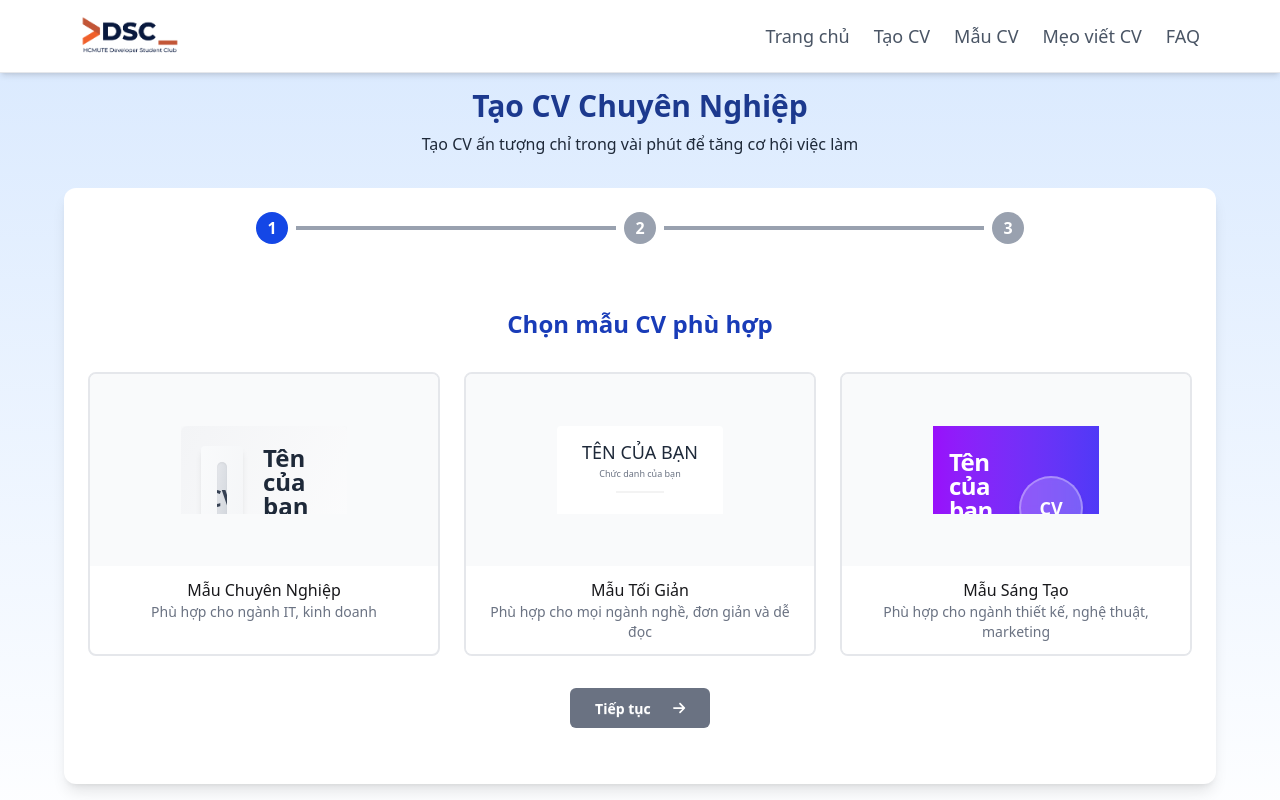
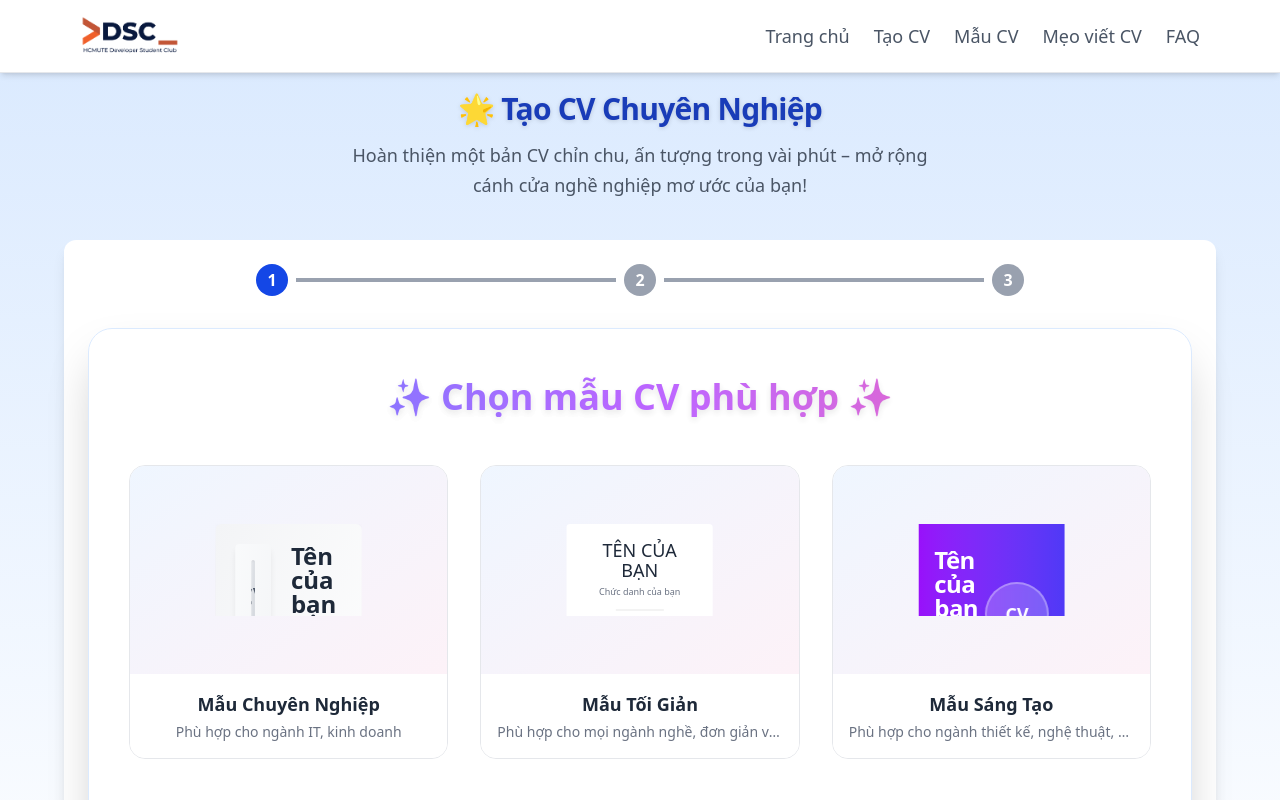
Before and after one commit to hcmute-dsc/Web-CV-boots-AI-fe, a React (Vite) app: page /cvgenerate in a window 1280 px wide. Shown: the top 800 px of the page. Built offline with nearby package versions, Linux system fonts and the light colour scheme.

Commit message:
UpdateUI

```diff
--- a/package.json
+++ b/package.json
@@ -25,6 +25,7 @@
     "daisyui": "^5.0.18",
     "html-to-image": "^1.11.13",
     "html2canvas": "^1.4.1",
+    "html2pdf.js": "^0.10.3",
     "jspdf": "^3.0.1",
     "postcss": "^8.5.3",
     "react": "^19.0.0",
--- a/src/components/cv/TemplateSelector.tsx
+++ b/src/components/cv/TemplateSelector.tsx
@@ -34,25 +34,32 @@ const TemplateSelector: React.FC<TemplateSelectorProps> = ({
   };
 
   return (
-    <div className="grid grid-cols-1 md:grid-cols-3 gap-6 mb-8">
+    <div className="grid grid-cols-1 md:grid-cols-3 gap-8 mb-12">
       {templateList.map((template) => (
         <div
           key={template.id}
-          className={`cursor-pointer rounded-lg overflow-hidden border-2 transition-all duration-300 hover:shadow-xl ${
+          className={`group cursor-pointer rounded-2xl overflow-hidden transition-all duration-300 transform hover:-translate-y-1 hover:shadow-2xl ${
             selectedTemplate === template.id
-              ? "border-blue-500 shadow-lg"
-              : "border-gray-200"
+              ? "border-4 border-pink-500 shadow-lg scale-[1.02]"
+              : "border border-gray-200"
           }`}
           onClick={() => onSelectTemplate(template.id)}
         >
-          <div className="h-48 bg-gray-50 p-2 flex items-center justify-center">
-            <div className="w-full h-full overflow-hidden relative transform scale-50">
+          {/* Khung preview CV */}
+          <div className="h-52 bg-gradient-to-br from-blue-50 to-pink-50 p-3 flex items-center justify-center">
+            <div className="w-full h-full overflow-hidden relative transform scale-[0.5]">
               {renderTemplatePreview(template.id)}
             </div>
           </div>
-          <div className="p-3 bg-white text-center">
-            <h3 className="font-medium">{template.name}</h3>
-            <p className="text-sm text-gray-500">{template.description}</p>
+
+          {/* Thông tin bên dưới */}
+          <div className="p-4 bg-white text-center">
+            <h3 className="font-semibold text-lg text-gray-800 group-hover:text-pink-600 transition">
+              {template.name}
+            </h3>
+            <p className="text-sm text-gray-500 mt-1 whitespace-nowrap overflow-hidden text-ellipsis">
+              {template.description}
+            </p>
           </div>
         </div>
       ))}
--- a/src/components/templates/ModernCVTemplate.tsx
+++ b/src/components/templates/ModernCVTemplate.tsx
@@ -1,25 +1,27 @@
 const HarvardCVTemplate = () => {
   return (
-    <div className="bg-gradient-to-br from-gray-100 to-white text-gray-800 p-10 rounded-xl shadow-2xl">
-      <div className="flex flex-col md:flex-row gap-10">
+    <div className="bg-gradient-to-br from-gray-100 to-white text-gray-800 p-4 md:p-10 rounded-xl shadow-2xl">
+      <div className="flex flex-col md:flex-row gap-6 md:gap-10">
         {/* Sidebar */}
-        <div className="md:w-1/3 bg-gradient-to-br from-gray-50 to-gray-100 p-8 rounded-lg shadow-lg">
+        <div className="w-full md:w-1/3 bg-gradient-to-br from-gray-50 to-gray-100 p-6 md:p-8 rounded-lg shadow-lg">
           {/* Avatar */}
-          <div className="avatar mb-8 flex justify-center">
-            <div className="w-36 h-36 rounded-full bg-gradient-to-br from-gray-200 to-gray-300 flex items-center justify-center shadow-inner">
-              <span className="text-5xl text-gray-700 font-extrabold">JD</span>
+          <div className="avatar mb-6 md:mb-8 flex justify-center">
+            <div className="w-28 h-28 md:w-36 md:h-36 rounded-full bg-gradient-to-br from-gray-200 to-gray-300 flex items-center justify-center shadow-inner">
+              <span className="text-4xl md:text-5xl text-gray-700 font-extrabold">
+                JD
+              </span>
             </div>
           </div>
 
           {/* Contact Information */}
-          <h2 className="text-2xl font-bold mb-6 text-gray-700">
+          <h2 className="text-xl md:text-2xl font-bold mb-4 md:mb-6 text-gray-700">
             Contact Information
           </h2>
-          <div className="divider my-3"></div>
-          <p className="mb-3">
+          <div className="divider my-2 md:my-3"></div>
+          <p className="mb-2">
             <span className="font-semibold">Email:</span> john.doe@example.com
           </p>
-          <p className="mb-3">
+          <p className="mb-2">
             <span className="font-semibold">Phone:</span> (123) 456-7890
           </p>
           <p className="mb-6">
@@ -27,9 +29,11 @@ const HarvardCVTemplate = () => {
           </p>
 
           {/* Skills */}
-          <h2 className="text-2xl font-bold mb-6 text-gray-700">Skills</h2>
-          <div className="divider my-3"></div>
-          <ul className="list-disc pl-6 mb-8 text-gray-600 space-y-2">
+          <h2 className="text-xl md:text-2xl font-bold mb-4 md:mb-6 text-gray-700">
+            Skills
+          </h2>
+          <div className="divider my-2 md:my-3"></div>
+          <ul className="list-disc pl-5 text-sm md:text-base text-gray-600 space-y-2 mb-6 md:mb-8">
             <li>React</li>
             <li>TypeScript</li>
             <li>Node.js</li>
@@ -39,9 +43,11 @@ const HarvardCVTemplate = () => {
           </ul>
 
           {/* Education */}
-          <h2 className="text-2xl font-bold mb-6 text-gray-700">Education</h2>
-          <div className="divider my-3"></div>
-          <div className="text-gray-600 space-y-4">
+          <h2 className="text-xl md:text-2xl font-bold mb-4 md:mb-6 text-gray-700">
+            Education
+          </h2>
+          <div className="divider my-2 md:my-3"></div>
+          <div className="text-sm md:text-base text-gray-600 space-y-4">
             <div>
               <p className="font-semibold">Masters in Computer Science</p>
               <p>Stanford University, 2016-2018</p>
@@ -54,19 +60,21 @@ const HarvardCVTemplate = () => {
         </div>
 
         {/* Main Content */}
-        <div className="md:w-2/3">
+        <div className="w-full md:w-2/3">
           {/* Header */}
-          <h1 className="text-5xl font-extrabold mb-4 text-gray-800">
+          <h1 className="text-3xl md:text-5xl font-extrabold mb-2 md:mb-4 text-gray-800">
             John Doe
           </h1>
-          <p className="text-2xl text-gray-500 mb-8">
+          <p className="text-lg md:text-2xl text-gray-500 mb-6 md:mb-8">
             Senior Frontend Developer
           </p>
 
           {/* Profile */}
-          <h2 className="text-2xl font-bold mb-6 text-gray-700">Profile</h2>
-          <div className="divider my-3"></div>
-          <p className="mb-8 text-gray-600 leading-relaxed">
+          <h2 className="text-xl md:text-2xl font-bold mb-4 md:mb-6 text-gray-700">
+            Profile
+          </h2>
+          <div className="divider my-2 md:my-3"></div>
+          <p className="text-sm md:text-base text-gray-600 leading-relaxed mb-6 md:mb-8">
             Experienced frontend developer with over 5 years of expertise in
             building responsive web applications using modern JavaScript
             frameworks. Passionate about creating intuitive user interfaces and
@@ -74,61 +82,56 @@ const HarvardCVTemplate = () => {
           </p>
 
           {/* Work Experience */}
-          <h2 className="text-2xl font-bold mb-6 text-gray-700">
+          <h2 className="text-xl md:text-2xl font-bold mb-4 md:mb-6 text-gray-700">
             Work Experience
           </h2>
-          <div className="divider my-3"></div>
+          <div className="divider my-2 md:my-3"></div>
 
-          <div className="mb-10">
-            <h3 className="font-bold text-xl text-gray-800">
-              Senior Frontend Developer
-            </h3>
-            <p className="text-gray-500">Tech Innovations Inc., New York</p>
-            <p className="text-sm text-gray-400 mb-3">2020 - Present</p>
-            <ul className="list-disc pl-6 text-gray-600 space-y-2">
-              <li>
-                Led development of company's flagship SaaS product using React
-                and TypeScript
-              </li>
-              <li>
-                Improved application performance by 40% through code
-                optimization
-              </li>
-              <li>
-                Implemented CI/CD pipeline resulting in 30% faster deployment
-                times
-              </li>
-            </ul>
-          </div>
-
-          <div className="mb-10">
-            <h3 className="font-bold text-xl text-gray-800">
-              Frontend Developer
-            </h3>
-            <p className="text-gray-500">WebSolutions LLC, Boston</p>
-            <p className="text-sm text-gray-400 mb-3">2018 - 2020</p>
-            <ul className="list-disc pl-6 text-gray-600 space-y-2">
-              <li>
-                Developed responsive web applications for various clients using
-                React
-              </li>
-              <li>
-                Collaborated with design team to implement UI/UX improvements
-              </li>
-              <li>
-                Mentored junior developers on best practices and coding
-                standards
-              </li>
-            </ul>
-          </div>
+          {[
+            {
+              role: "Senior Frontend Developer",
+              company: "Tech Innovations Inc., New York",
+              time: "2020 - Present",
+              items: [
+                "Led development of company's flagship SaaS product using React and TypeScript",
+                "Improved application performance by 40% through code optimization",
+                "Implemented CI/CD pipeline resulting in 30% faster deployment times",
+              ],
+            },
+            {
+              role: "Frontend Developer",
+              company: "WebSolutions LLC, Boston",
+              time: "2018 - 2020",
+              items: [
+                "Developed responsive web applications for various clients using React",
+                "Collaborated with design team to implement UI/UX improvements",
+                "Mentored junior developers on best practices and coding standards",
+              ],
+            },
+          ].map((exp, i) => (
+            <div className="mb-6 md:mb-10" key={i}>
+              <h3 className="font-bold text-lg md:text-xl text-gray-800">
+                {exp.role}
+              </h3>
+              <p className="text-gray-500">{exp.company}</p>
+              <p className="text-sm text-gray-400 mb-2">{exp.time}</p>
+              <ul className="list-disc pl-5 text-sm md:text-base text-gray-600 space-y-2">
+                {exp.items.map((item, j) => (
+                  <li key={j}>{item}</li>
+                ))}
+              </ul>
+            </div>
+          ))}
 
           {/* Projects */}
-          <h2 className="text-2xl font-bold mb-6 text-gray-700">Projects</h2>
-          <div className="divider my-3"></div>
+          <h2 className="text-xl md:text-2xl font-bold mb-4 md:mb-6 text-gray-700">
+            Projects
+          </h2>
+          <div className="divider my-2 md:my-3"></div>
 
-          <div className="mb-8">
+          <div className="mb-6">
             <h3 className="font-semibold text-gray-800">E-commerce Platform</h3>
-            <p className="text-gray-600">
+            <p className="text-sm md:text-base text-gray-600">
               Built a full-featured e-commerce platform with React, Node.js, and
               MongoDB
             </p>
@@ -136,7 +139,7 @@ const HarvardCVTemplate = () => {
 
           <div>
             <h3 className="font-semibold text-gray-800">Task Management App</h3>
-            <p className="text-gray-600">
+            <p className="text-sm md:text-base text-gray-600">
               Developed a collaborative task management application with
               real-time updates
             </p>
--- a/src/pages/CVGenerate.tsx
+++ b/src/pages/CVGenerate.tsx
@@ -16,7 +16,7 @@ import {
   templateList,
   sampleCVData,
   loadCVData,
-  saveCVData
+  saveCVData,
 } from "../components/value/defaultData";
 
 // LocalStorage key
@@ -86,19 +86,21 @@ const CVGenerate = () => {
     // Sử dụng window.print() để in trực tiếp
     setTimeout(() => {
       const originalTitle = document.title;
-      document.title = `CV-${formData.personalInfo.name || 'My-CV'}`;
+      document.title = `CV-${formData.personalInfo.name || "My-CV"}`;
 
       // Hiển thị thông báo hướng dẫn
-      alert("Hộp thoại in sẽ mở ra. Chọn 'Lưu dưới dạng PDF' hoặc 'Save as PDF' để tải xuống CV của bạn.");
+      alert(
+        "Hộp thoại in sẽ mở ra. Chọn 'Lưu dưới dạng PDF' hoặc 'Save as PDF' để tải xuống CV của bạn."
+      );
 
       // Gắn một event listener tạm thời để biết khi nào in xong
-      const mediaQueryList = window.matchMedia('print');
+      const mediaQueryList = window.matchMedia("print");
       const handlePrintChange = () => {
         if (!mediaQueryList.matches) {
           // In đã hoàn tất
           document.title = originalTitle;
           setIsDownloading(false);
-          mediaQueryList.removeEventListener('change', handlePrintChange);
+          mediaQueryList.removeEventListener("change", handlePrintChange);
 
           // Hiển thị thông báo thành công
           setTimeout(() => {
@@ -107,7 +109,7 @@ const CVGenerate = () => {
         }
       };
 
-      mediaQueryList.addEventListener('change', handlePrintChange);
+      mediaQueryList.addEventListener("change", handlePrintChange);
 
       window.print();
 
@@ -126,23 +128,28 @@ const CVGenerate = () => {
     switch (step) {
       case 1:
         return (
-          <div className="py-8">
-            <h2 className="text-2xl font-bold text-center mb-8 text-blue-800 ">
-              Chọn mẫu CV phù hợp
+          <div className="py-12 px-4 md:px-10 bg-white/60 backdrop-blur-lg rounded-3xl shadow-2xl border border-blue-100">
+            <h2 className="text-4xl font-extrabold text-center mb-12 text-transparent bg-clip-text bg-gradient-to-r from-blue-600 via-purple-500 to-pink-500 drop-shadow-md animate-pulse">
+              ✨ Chọn mẫu CV phù hợp ✨
             </h2>
+
             <TemplateSelector
               selectedTemplate={selectedTemplate}
               onSelectTemplate={setSelectedTemplate}
               templateList={templateList}
             />
-            <div className="flex justify-center">
+
+            <div className="flex justify-center mt-12">
               <button
-                className="btn bg-blue-700 hover:bg-blue-800 text-white px-6 py-2 rounded-md flex items-center space-x-2 disabled:bg-gray-500 disabled:cursor-not-allowed"
+                className={`relative group transition-all duration-300 ease-in-out px-10 py-3 rounded-full font-bold text-white bg-gradient-to-r from-fuchsia-600 to-pink-500 shadow-xl hover:from-pink-500 hover:to-yellow-400 hover:scale-105 disabled:opacity-50 disabled:cursor-not-allowed`}
                 onClick={goToNextStep}
                 disabled={!selectedTemplate}
               >
-                <span>Tiếp tục</span>
-                <FontAwesomeIcon icon={faArrowRight} className="ml-2" />
+                <span className="relative z-10 flex items-center gap-2">
+                  Tiếp tục
+                  <FontAwesomeIcon icon={faArrowRight} />
+                </span>
+                <div className="absolute inset-0 rounded-full bg-white/20 blur-xl opacity-0 group-hover:opacity-100 transition duration-500"></div>
               </button>
             </div>
           </div>
@@ -163,7 +170,10 @@ const CVGenerate = () => {
                 </button>
               </div>
               <div className="max-w-4xl mx-auto">
-                <div ref={previewRef} className="bg-white shadow-lg rounded-lg print-cv-container">
+                <div
+                  ref={previewRef}
+                  className="bg-white shadow-lg rounded-lg print-cv-container"
+                >
                   <CVPreview template={selectedTemplate} formData={formData} />
                 </div>
               </div>
@@ -197,7 +207,10 @@ const CVGenerate = () => {
             <div className="grid grid-cols-1 lg:grid-cols-2 gap-8">
               <CVForm formData={formData} setFormData={setFormData} />
               <div className="hidden lg:block">
-                <div ref={previewRef} className="bg-white shadow-lg rounded-lg print-cv-container">
+                <div
+                  ref={previewRef}
+                  className="bg-white shadow-lg rounded-lg print-cv-container"
+                >
                   <CVPreview template={selectedTemplate} formData={formData} />
                 </div>
               </div>
@@ -241,11 +254,12 @@ const CVGenerate = () => {
       <div className="container mx-auto px-4">
         <div className="max-w-6xl mx-auto">
           <div className="py-8">
-            <h1 className="text-3xl font-bold text-center text-blue-900 mb-2">
-              Tạo CV Chuyên Nghiệp
+            <h1 className="text-3xl font-extrabold text-center text-blue-800 mb-3 leading-snug drop-shadow-sm tracking-tight">
+              🌟 Tạo CV Chuyên Nghiệp
             </h1>
-            <p className="text-center text-gray-800 mb-8">
-              Tạo CV ấn tượng chỉ trong vài phút để tăng cơ hội việc làm
+            <p className="text-center text-gray-600 text-lg mb-10 max-w-xl mx-auto leading-relaxed">
+              Hoàn thiện một bản CV chỉn chu, ấn tượng trong vài phút – mở rộng
+              cánh cửa nghề nghiệp mơ ước của bạn!
             </p>
 
             <div className="bg-white rounded-xl shadow-lg p-6 mb-8">
```
Also changed, not shown: src/components/templates/CreativeCVTemplate.tsx (+126 -37 lines), 1 other file (tests, documents, lock files or other folders).
